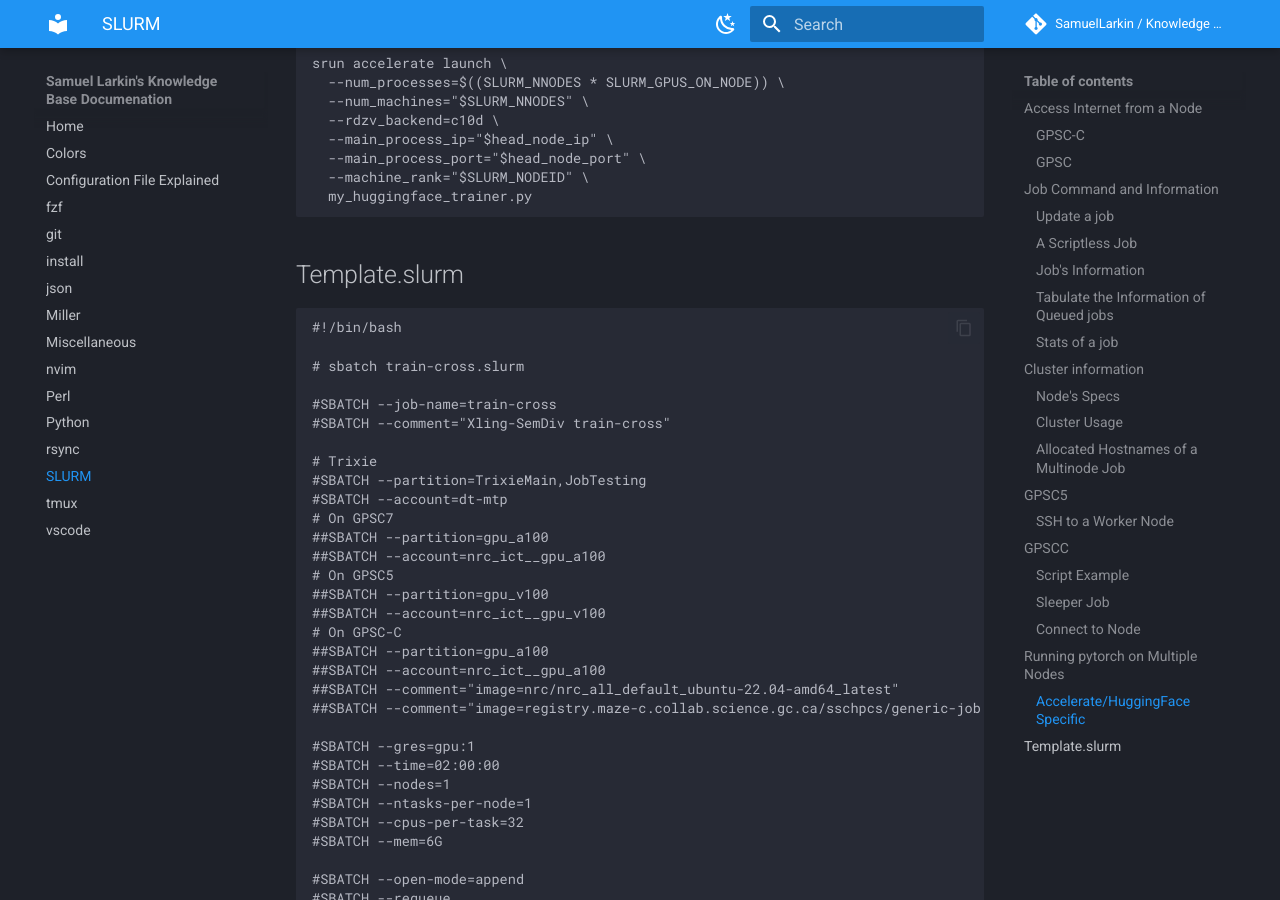
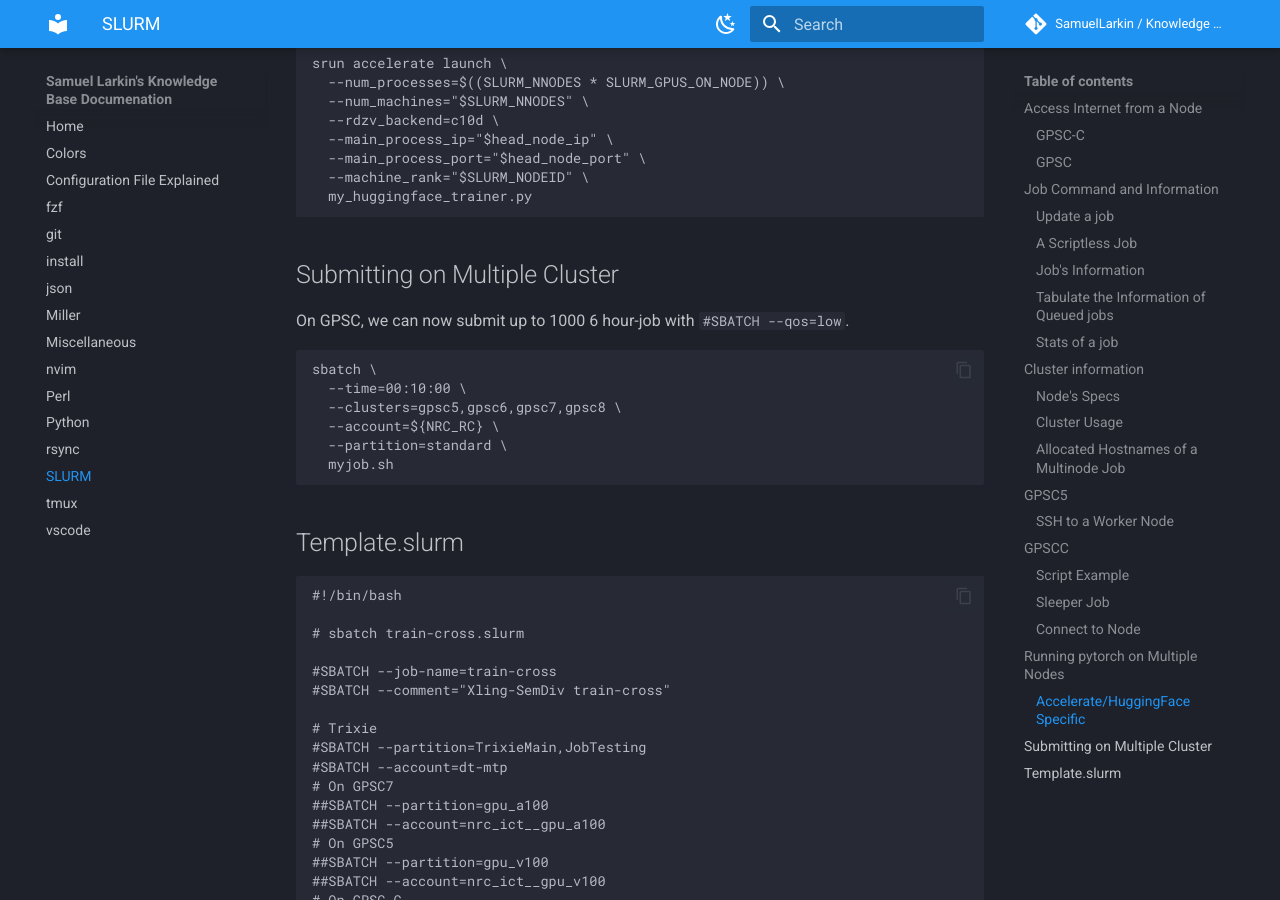
Before and after one commit to SamuelLarkin/kb, an MkDocs documentation site: the page built from docs/slurm.md, in a window 1280 px wide and 900 px high, scrolled down 7835 px. Built offline with MkDocs 1.6.1 and Material for MkDocs 9.7.7, drawn with Linux system fonts in a browser that asks for light colours; comment, search, counter and statistics services are not loaded; the version menu is left out.

Commit message:
docs: how to submit on multiple clusters

````diff
--- a/docs/slurm.md
+++ b/docs/slurm.md
@@ -408,6 +408,19 @@
   my_huggingface_trainer.py
 ```
 
+## Submitting on Multiple Cluster
+
+On GPSC, we can now submit up to 1000 6 hour-job with `#SBATCH --qos=low`.
+
+```sh
+sbatch \
+  --time=00:10:00 \
+  --clusters=gpsc5,gpsc6,gpsc7,gpsc8 \
+  --account=${NRC_RC} \
+  --partition=standard \
+  myjob.sh
+```
+
 ## Template.slurm
 
 ```sh
````
